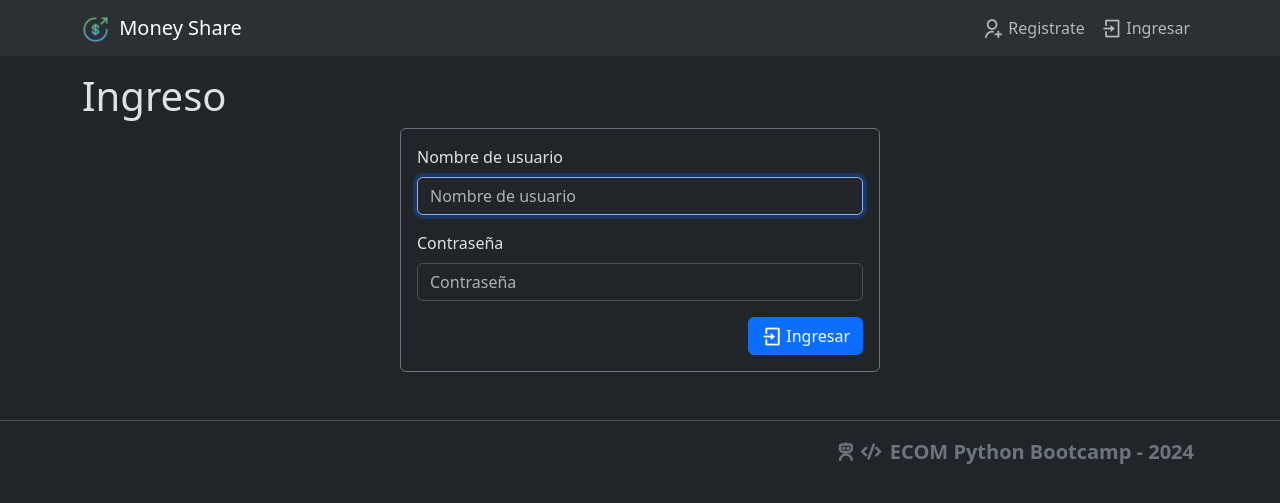
After one commit to facundososalopez/eb2024_desafio_integrador_2, a Django app: page /login in a window 1280 px wide. The commit adds this page. Shown: the top 503 px of the page. Run offline with Django 5.2, Linux system fonts and the light colour scheme; some libraries are stand-ins or nearby versions.

Commit message:
Agregado el login view

```diff
--- a/src/apps/usuarios/urls.py
+++ b/src/apps/usuarios/urls.py
@@ -5,5 +5,5 @@ from .views import UsuarioRegistroView
 name_prefix = "usuarios_"
 
 urlpatterns = [
-    path("registro/", UsuarioRegistroView.as_view(), name=name_prefix + "register"),
+    # path("registro/", UsuarioRegistroView.as_view(), name=name_prefix + "register"),
 ]
--- a/src/apps/usuarios/views.py
+++ b/src/apps/usuarios/views.py
@@ -2,9 +2,14 @@ from django.shortcuts import render
 from .forms import UsuarioForm
 from django.urls import reverse_lazy
 from django.views.generic import CreateView
+from django.contrib.auth.views import LoginView
 
 # Create your views here.
 class UsuarioRegistroView(CreateView):
     form_class = UsuarioForm
     success_url = reverse_lazy("login")
     template_name = 'usuarios/registro.html'
+
+
+class UsuarioLoginView(LoginView):
+    template_name = 'usuarios/login.html'
--- a/src/config/urls.py
+++ b/src/config/urls.py
@@ -23,11 +23,16 @@ from django.conf.urls.static import static
 
 from . import views
 
+# Vistas de apps.usuarios que quiero que tenga path desde de la raiz
+from apps.usuarios.views import UsuarioRegistroView, UsuarioLoginView
+
 urlpatterns = [
     path('base', views.BaseTemplateView.as_view(), name='base'),
     path('admin/', admin.site.urls),
+    path('registro', UsuarioRegistroView.as_view(), name='register'),
+    path('login', UsuarioLoginView.as_view(), name='login'),
     path('transferencia_motivo/', include('apps.transferencia_motivo.urls')),
-    path('usuarios/', include('apps.usuarios.urls')),
+    # path('usuarios/', include('apps.usuarios.urls')),
 ]
 
 if settings.DEBUG:
--- a/src/static/css/app.css
+++ b/src/static/css/app.css
@@ -13,3 +13,8 @@
     background-size: cover;
     background-position: center center;
 }
+
+#login-form {
+    max-width: 30rem;
+    margin: 0 auto;
+}
--- a/src/templates/_navbar.html
+++ b/src/templates/_navbar.html
@@ -12,12 +12,12 @@
       <ul class="navbar-nav ms-auto align-items-md-center">
         {% if not user.is_authenticated %}
         <li class="nav-item">
-          <a class="nav-link" href="{% url 'usuarios_register' %}">
+          <a class="nav-link" href="{% url 'register' %}">
             <i class="ri-user-add-line ri-lg"></i> Registrate
           </a>
         </li>
         <li class="nav-item">
-          <a class="nav-link" href="#">
+          <a class="nav-link" href="{% url 'login' %}">
             <i class="ri-login-box-line ri-lg"></i> Ingresar
           </a>
         </li>
--- /dev/null
+++ b/src/templates/usuarios/login.html
@@ -0,0 +1,15 @@
+{% extends 'base.html' %}
+{% load django_bootstrap5 %}
+{% block title %}Ingreso{% endblock %}
+
+{% block content %}
+<h1 >Ingreso</h1>
+{% bootstrap_messages %}
+<form method="post" class="border border-secondary rounded p-3" id="login-form">
+  {% csrf_token %}
+  {% bootstrap_form form %}
+  <div class="text-end">
+    {% bootstrap_button button_type="submit" content="<i class='ri-login-box-line ri-lg me-1'></i>Ingresar" %}
+  </div>
+</form>
+{% endblock %}
```
